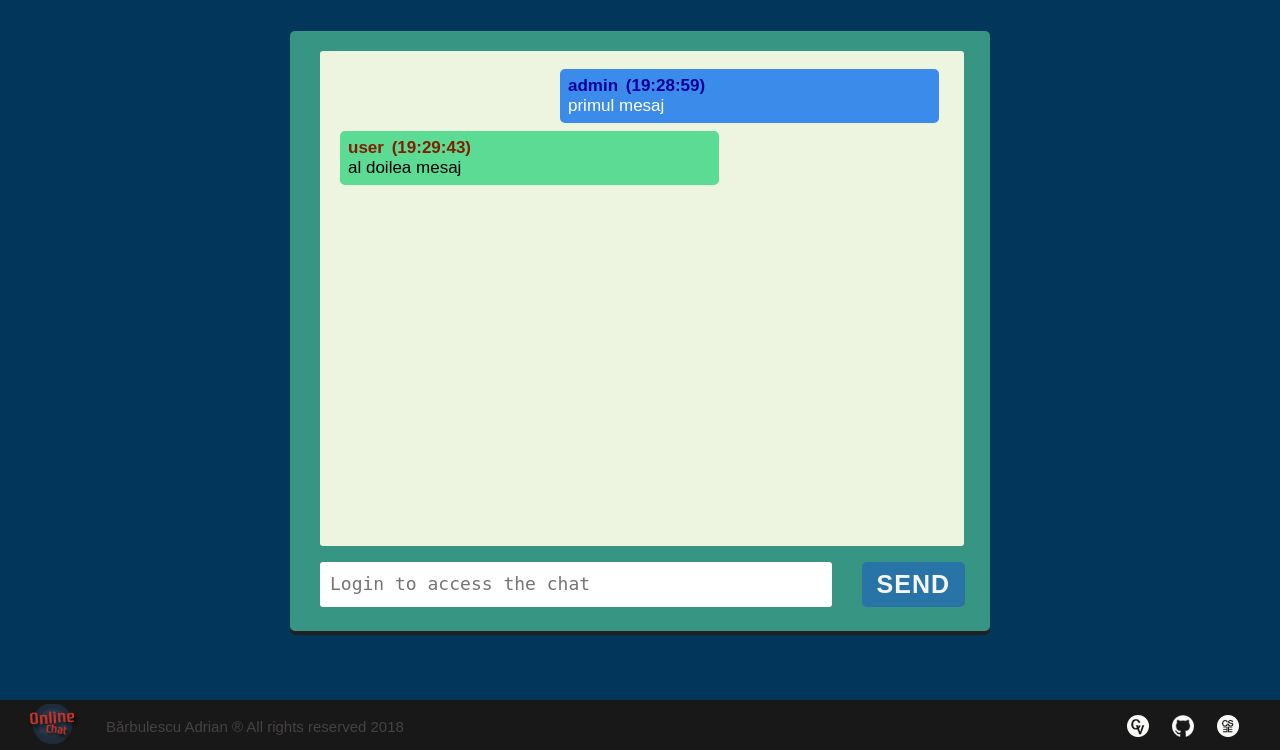
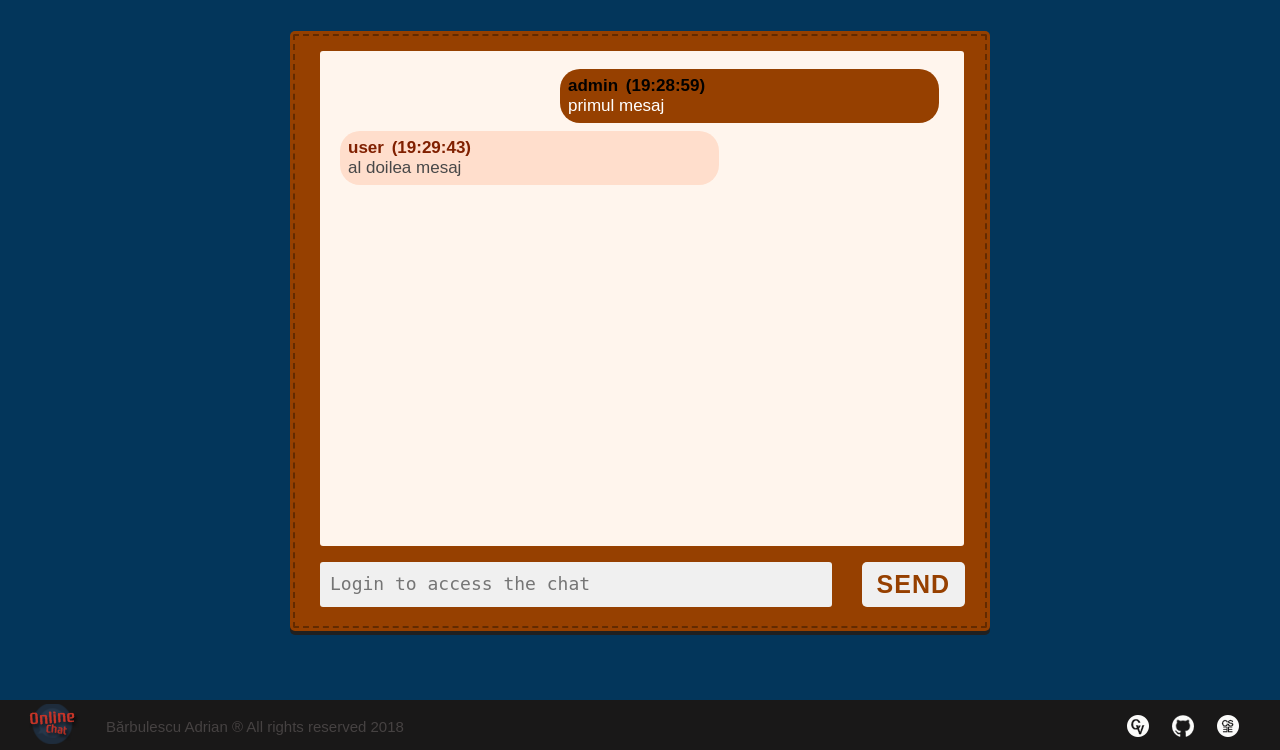
Before and after one commit to ST4NSB/chat-online, a PHP site: page /index.php in a window 1280 px wide. Shown: the part 50-800 px from the top of the page. Run offline with PHP 8.4, Linux system fonts and the light colour scheme; a user stored in the database is signed in; data comes from the database, SQL or seed files in the repository.

Commit message:
more design updates

```diff
--- a/assets/css/formstyle.css
+++ b/assets/css/formstyle.css
@@ -4,7 +4,7 @@
 }
 
 .chatbox {
-	background-color: #379683;
+	background-color: #964000;
 	box-shadow: 0 4px #202020;
 	width: 700px;
 	height: 720px;
@@ -12,10 +12,12 @@
 	margin: 0 auto;
 	margin-top: 110px;
   border-radius: 5px;
+	outline: 2px dashed #632a00;
+  outline-offset: -5px;
 }
 
 .chatlogs {
-	background-color: #edf5e1;
+	background-color: #fff5ed;
 	padding-left: 7px;
 	margin-left: 30px;
 	padding-top: 10px;
@@ -46,19 +48,29 @@
 	width: 60%;
 	padding: 10px 15px 10px 15px;
 	margin: 5px 10px 0;
-	border-radius: 5px;
+	border-radius: 20px;
 	font-size: 18px;
 }
 
 .friend .chat-message {
-	background-color: #5cdb95;
-	color: #000;
+	background-color: #ffdecc;
+	color: #484848;
 }
 
 .self .chat-message {
-	background-color: #3b8beb;
+	background-color: #964000;
 	color: #fff;
 	margin-left: 230px;
+}
+
+.selfchatname {
+	color: #020100;
+	font-weight: bold;
+}
+
+.friendchatname {
+	color: #802000;
+	font-weight: bold;
 }
 
 .chat-form {
@@ -68,7 +80,7 @@
 }
 
 .chat-form textarea {
-	background-color: #fff;
+	background-color: #F0F0F0;
 	color: #000;
 	width: 88%;
 	height: 45px;
@@ -80,8 +92,8 @@
 }
 
 .chat-form button {
-	background-color: #2874A6;
-	color: #f5f5f5;
+	background-color: #F0F0F0;
+	color: #964000;
   height: 45px;
   padding: 0 15px 0 15px;
 	font-size: 25px;
@@ -94,7 +106,7 @@
 }
 
 .chat-form button:hover {
-	background-color: #2982bc;
+	color: #632a00;
 }
 
 .errorIndex {
@@ -102,20 +114,9 @@
 	text-align: center;
 }
 
-.selfchatname {
-	color: #000099;
-	font-weight: bold;
-}
-
-.friendchatname {
-	color: #802000;
-	font-weight: bold;
-}
-
 .space {
 	padding-left: 3px;
 }
-
 
 @media screen and (max-height: 900px) {
 	.chatbox {
```
Also changed, not shown: assets/css/aboutstyle.css (+10 -5 lines).
